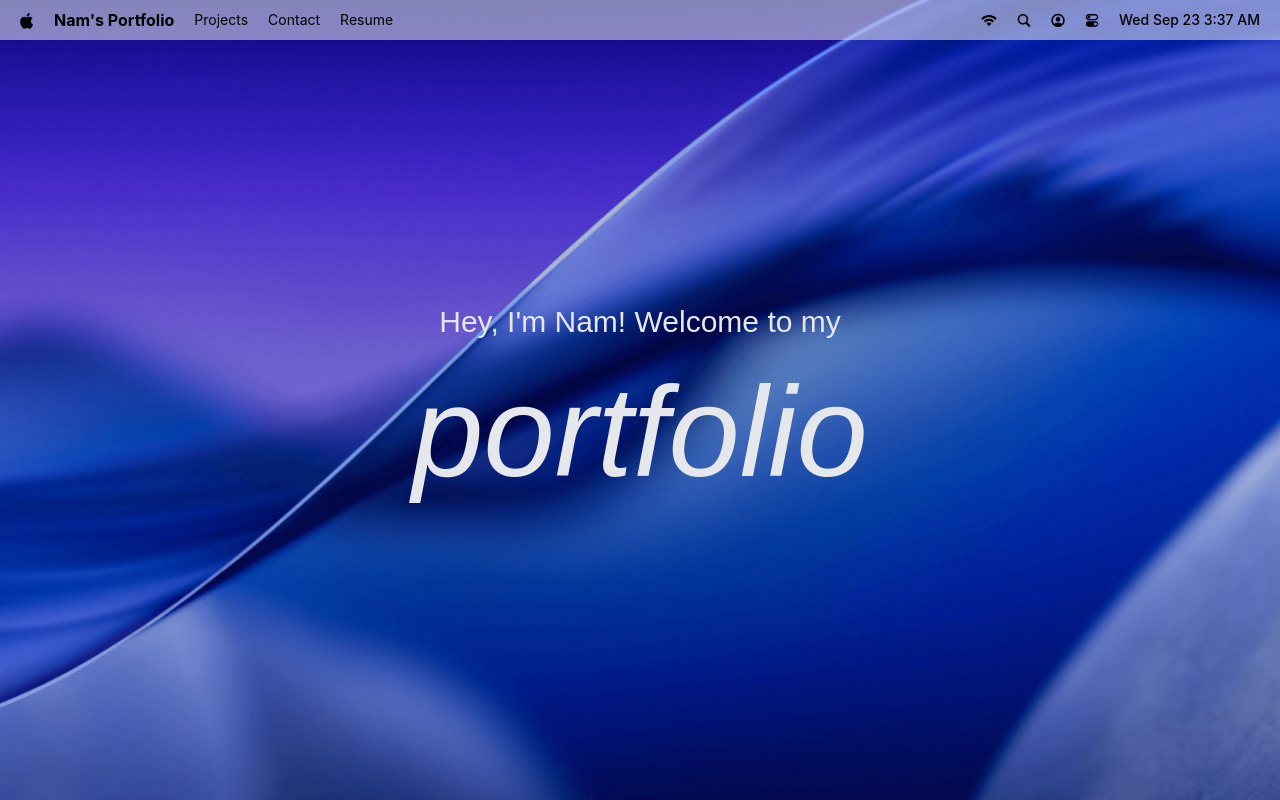
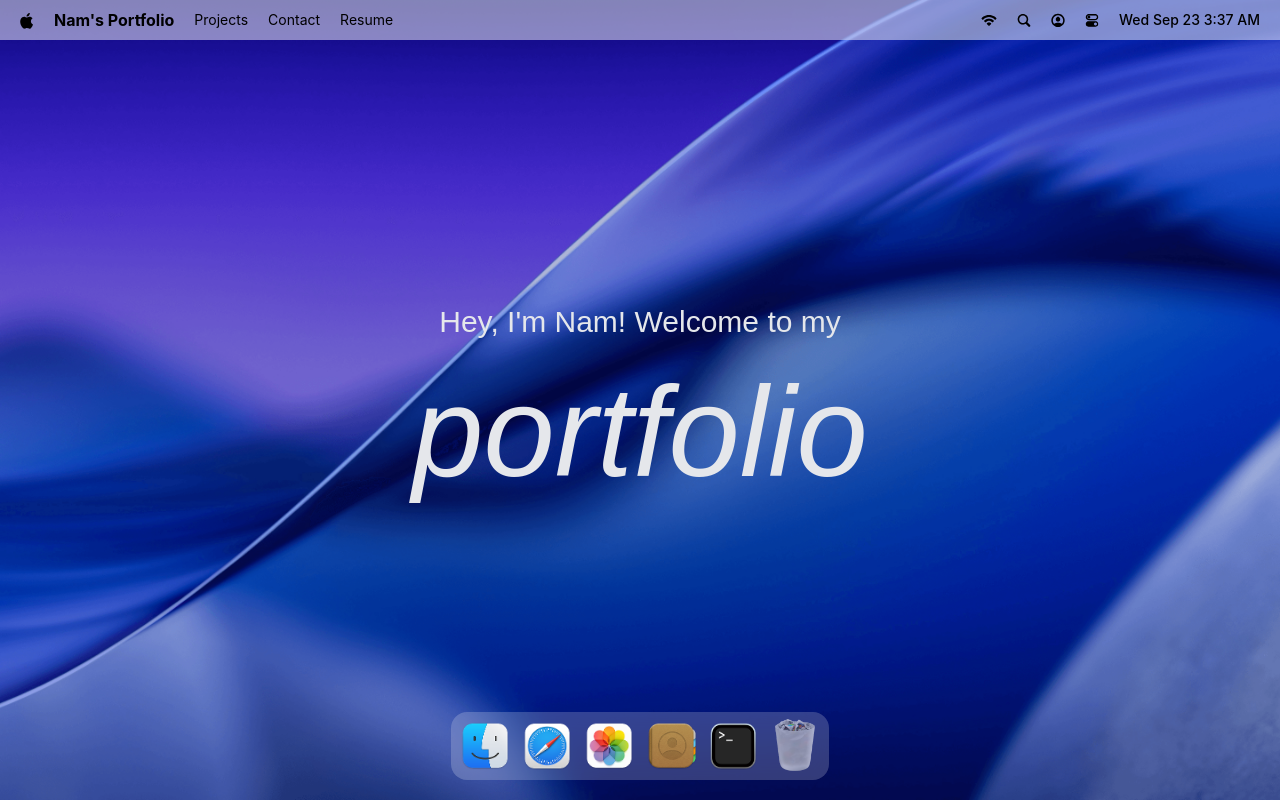
Before and after one commit to nht102522/my_MacOS_portfolio, a React (Vite) app: page / in a window 1280 px wide. Built offline with nearby package versions, Linux system fonts and the light colour scheme; a web font is replaced by a local one.

Commit message:
implement dock presentation

```diff
--- /dev/null
+++ b/eslint.config.js
@@ -0,0 +1,33 @@
+import js from "@eslint/js";
+import globals from "globals";
+import reactHooks from "eslint-plugin-react-hooks";
+import reactRefresh from "eslint-plugin-react-refresh";
+
+export default [
+  { ignores: ["dist"] },
+  {
+    files: ["**/*.{js,jsx}"],
+    languageOptions: {
+      ecmaVersion: 2020,
+      globals: globals.browser,
+      parserOptions: {
+        ecmaVersion: "latest",
+        ecmaFeatures: { jsx: true },
+        sourceType: "module",
+      },
+    },
+    plugins: {
+      "react-hooks": reactHooks,
+      "react-refresh": reactRefresh,
+    },
+    rules: {
+      ...js.configs.recommended.rules,
+      ...reactHooks.configs.recommended.rules,
+      "no-unused-vars": ["error", { varsIgnorePattern: "^[A-Z_]" }],
+      "react-refresh/only-export-components": [
+        "warn",
+        { allowConstantExport: true },
+      ],
+    },
+  },
+];
--- a/src/App.jsx
+++ b/src/App.jsx
@@ -1,10 +1,12 @@
 import { Navbar, Welcome } from "#components";
+import { Dock } from "#components";
 
 const App = () => {
   return (
     <main>
       <Navbar />
       <Welcome />
+      <Dock />
     </main>
   );
 };
--- /dev/null
+++ b/src/components/Dock.jsx
@@ -0,0 +1,79 @@
+import { dockApps } from "#constants";
+import { useGSAP } from "@gsap/react";
+import { useRef } from "react";
+import gsap from "gsap";
+import { Tooltip } from "react-tooltip";
+
+const Dock = () => {
+  const dockRef = useRef(null);
+
+  useGSAP(() => {
+    const dock = dockRef.current;
+    if (!dock) return;
+    const icons = dock.querySelectorAll(".dock-icon");
+
+    const animateIcons = (mouseX) => {
+      const { left } = dock.getBoundingClientRect();
+
+      icons.forEach((icon) => {
+        const { left: iconLeft, width } = icon.getBoundingClientRect();
+        const center = iconLeft - left + width / 2;
+        const distance = Math.abs(mouseX - center);
+        const intensity = Math.exp(-(distance ** 2.5) / 20000);
+
+        gsap.to(icon, {
+          scale: 1 + 0.25 * intensity,
+          y: -15 * intensity,
+          duration: 0.2,
+          ease: "power1.out",
+        });
+      });
+    };
+    const handleMouseMove = (e) => {
+      const { left } = dock.getBoundingClientRect();
+      animateIcons(e.clientX - left);
+    };
+    const resetIcons = () =>
+      icons.forEach((icon) =>
+        gsap.to(icon, { scale: 1, y: 0, durantion: 0.3, ease: "power1.out" }),
+      );
+    dock.addEventListener("mousemove", handleMouseMove);
+    dock.addEventListener("mouseleave", resetIcons);
+    return () => {
+      dock.removeEventListener("mousemove", handleMouseMove);
+      dock.removeEventListener("mouseleave", resetIcons);
+    };
+  }, []);
+
+  const toggleApp = () => {};
+  return (
+    <section id="dock">
+      <div ref={dockRef} className="dock-container">
+        {dockApps.map(({ id, name, icon, canOpen }) => (
+          <div key={id} className="relative flex justify-center">
+            <button
+              type="button"
+              className="dock-icon"
+              aria-label={name}
+              data-tooltip-id="dock-tooltip"
+              data-tooltip-content={name}
+              data-tooltip-delay-show={150}
+              disabled={!canOpen}
+              onClick={() => toggleApp({ id, canOpen })}
+            >
+              <img
+                src={`/images/${icon}`}
+                alt={name}
+                loading="lazy"
+                className={canOpen ? "" : "opacity-60"}
+              />
+            </button>
+          </div>
+        ))}
+        <Tooltip id="dock-tooltip" place="top" className="tooltip" />
+      </div>
+    </section>
+  );
+};
+
+export default Dock;
--- a/src/components/index.js
+++ b/src/components/index.js
@@ -1,4 +1,5 @@
 import Navbar from "./Navbar";
 import Welcome from "./Welcome";
+import Dock from "./Dock";
 
-export { Navbar, Welcome };
+export { Navbar, Welcome, Dock };
```
Also changed, not shown: package.json (+7 -1 lines), 1 other file (tests, documents, lock files or other folders).
